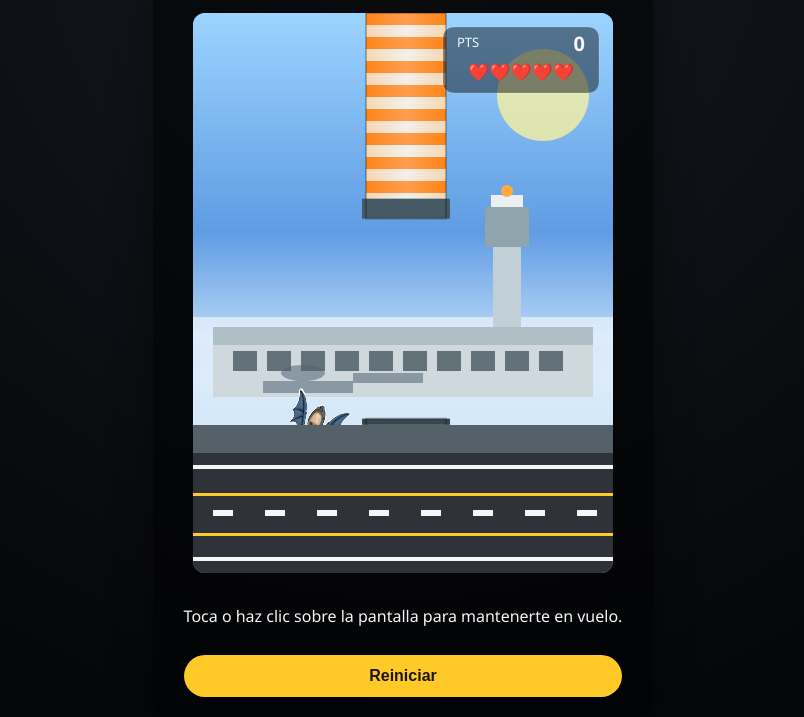
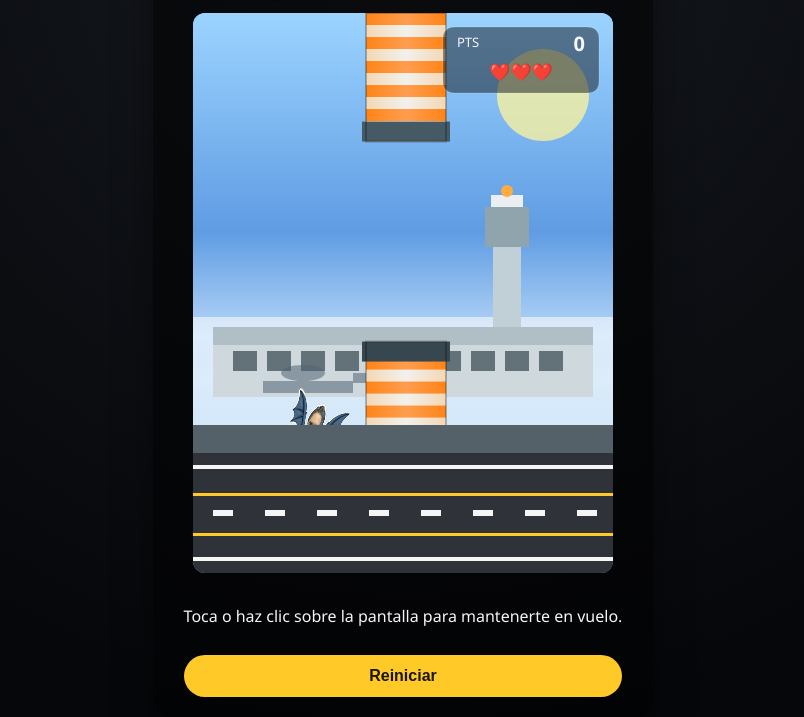
Before and after one commit to soychriscampos/tzinacatl, a plain HTML site: page index.html in a window 1280 px wide. Both pictures are taken after a click on the button "Reiniciar". Shown: the part 87-804 px from the top of the page, without its empty margins (237-1041 px from the left). Drawn offline with Linux system fonts and the light colour scheme.

Commit message:
3 corazones + velocidad

```diff
--- a/index.html
+++ b/index.html
@@ -14,7 +14,7 @@
           Tzinacatl
         </h1>
         <div class="stats">
-          <div id="hearts" class="stat">❤️❤️❤️❤️❤️</div>
+          <div id="hearts" class="stat">❤️❤️❤️</div>
         </div>
       </header>
       <canvas id="game" width="420" height="560"></canvas>
--- a/main.js
+++ b/main.js
@@ -16,7 +16,7 @@ beerImage.src = "beer.png";
 const GAME_WIDTH = canvas.width;
 const GAME_HEIGHT = canvas.height;
 
-const INITIAL_HEARTS = 5;
+const INITIAL_HEARTS = 3;
 const OBSTACLE_INTERVAL = 1500;
 const PICKUP_INTERVAL = 6000;
 const BASE_OBSTACLE_SPEED = 190;
@@ -27,10 +27,13 @@ const HIT_COOLDOWN = 900;
 const PICKUP_SIZE = 42;
 const GAP_SIZE = 200;
 const GAP_MARGIN = 90;
+const TIGHT_OBSTACLE_FREQ = 10;
+const EXTREME_OBSTACLE_FREQ = 15;
+const EXTREME_GAP_RATIO = 0.1;
 const RUNWAY_HEIGHT = 120;
 const GROUND_LEVEL = GAME_HEIGHT - RUNWAY_HEIGHT;
-const SPEED_STEP_THRESHOLD = 10;
-const SPEED_INCREMENT = 1 / 6;
+const SPEED_STEP_THRESHOLD = 11;
+const SPEED_INCREMENT = 0.5;
 const INPUT_COOLDOWN_MS = 80;
 const CYCLE_POINTS = 90;
 const HALF_CYCLE = CYCLE_POINTS / 2;
@@ -105,11 +108,28 @@ function flap() {
 
 function spawnObstacle(currentTime) {
   state.obstacleCount += 1;
-  const isTightColumn = state.obstacleCount % 10 === 0;
-  const gapSize = isTightColumn ? Math.max(140, GAP_SIZE - 60) : GAP_SIZE;
+  const isExtremeColumn = state.obstacleCount % EXTREME_OBSTACLE_FREQ === 0;
+  const isTightColumn = !isExtremeColumn && state.obstacleCount % TIGHT_OBSTACLE_FREQ === 0;
+
+  let gapSize = GAP_SIZE;
+  if (isExtremeColumn) {
+    gapSize = Math.max(HERO_SIZE * 1.6, GROUND_LEVEL * EXTREME_GAP_RATIO);
+  } else if (isTightColumn) {
+    gapSize = Math.max(130, GAP_SIZE - 60);
+  }
+
   const minGapY = GAP_MARGIN;
-  const maxGapY = GAME_HEIGHT - GAP_MARGIN - gapSize;
-  const gapY = Math.random() * (maxGapY - minGapY) + minGapY;
+  const maxGapY = Math.max(minGapY, GROUND_LEVEL - GAP_MARGIN - gapSize);
+  let gapY;
+
+  if (isExtremeColumn) {
+    const centeredGap = GROUND_LEVEL / 2 - gapSize / 2;
+    gapY = clamp(centeredGap, minGapY, maxGapY);
+  } else if (maxGapY <= minGapY) {
+    gapY = minGapY;
+  } else {
+    gapY = Math.random() * (maxGapY - minGapY) + minGapY;
+  }
   const width = 80;
 
   state.obstacles.push({
```
